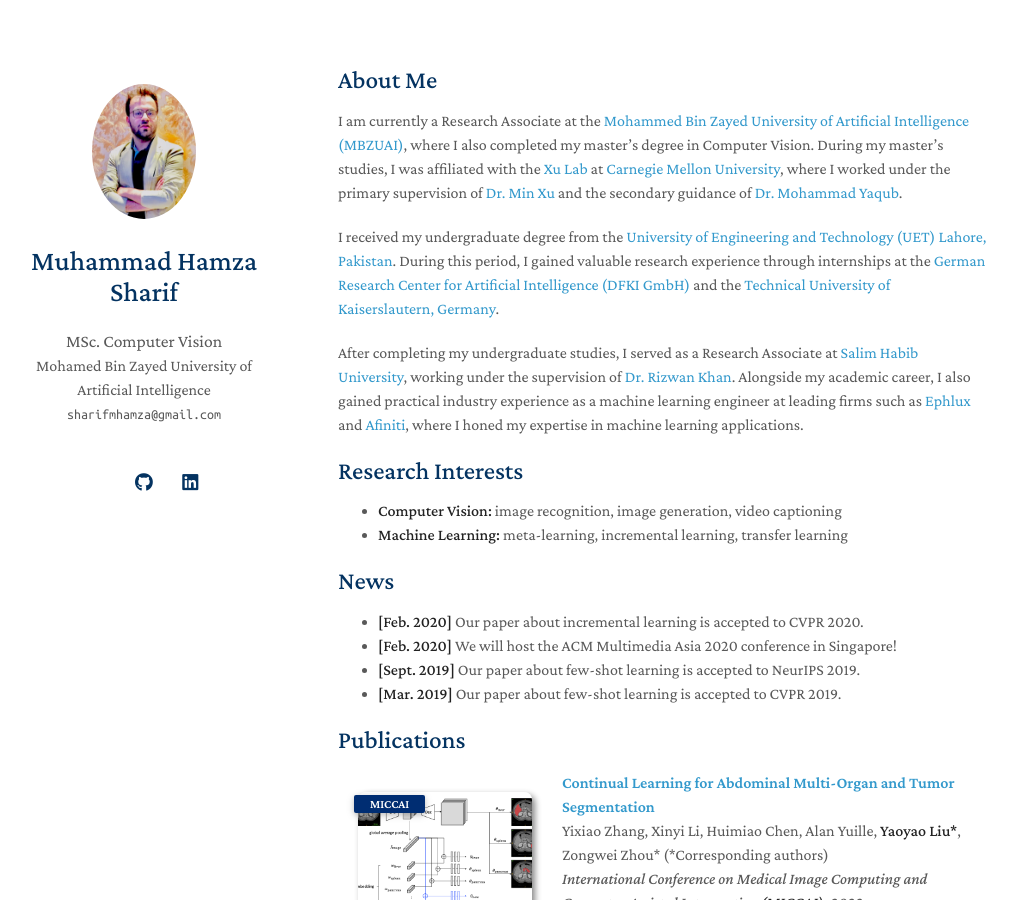
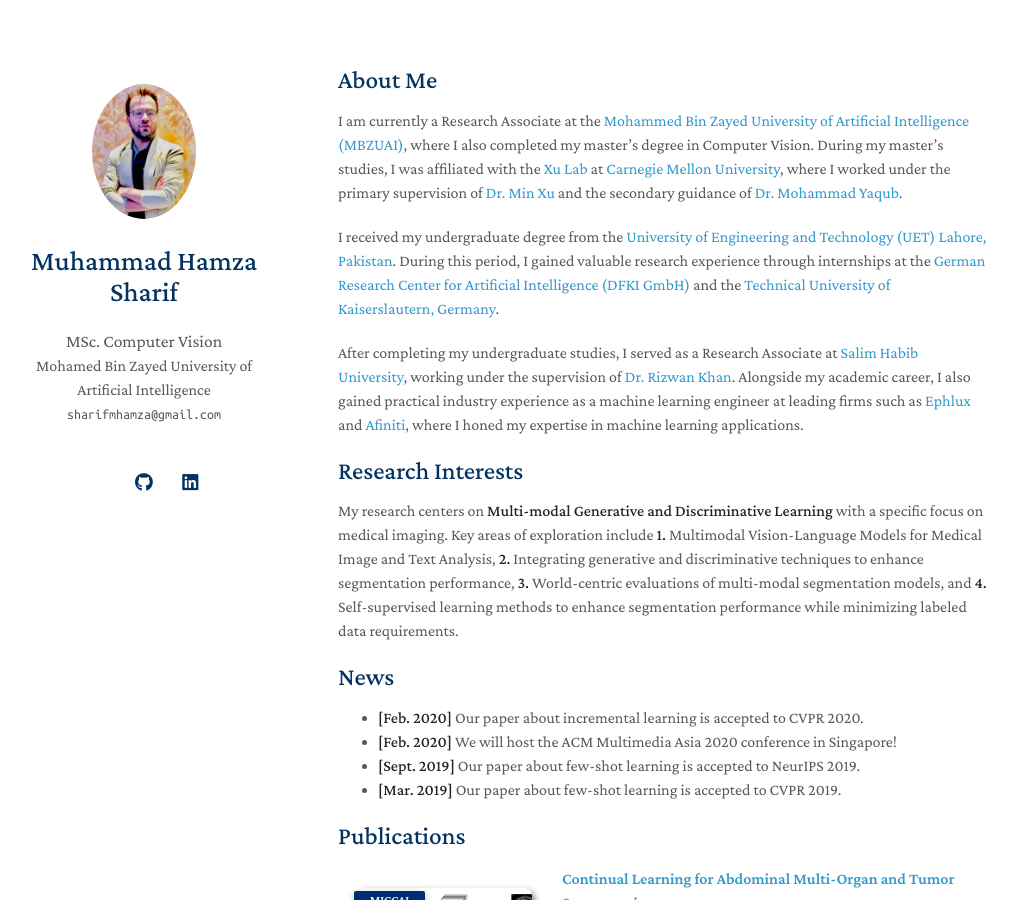
Before and after one commit to Sharifmhamza/sharifmhamza.github.io, a Jekyll site: the page built from index.md, in a window 1280 px wide and 900 px high. Shown: the whole window, without its empty margins (132-1149 px from the left). Built offline with Jekyll 4.4.1, drawn with Linux system fonts in a browser that asks for light colours; a style sheet for code colours, icons or effects is not loaded; our own code applies the rules of GitHub Pages for plain Markdown files.

Commit message:
Update index.md

```diff
--- a/index.md
+++ b/index.md
@@ -12,8 +12,7 @@
 
 ## Research Interests
 
-- **Computer Vision:** image recognition, image generation, video captioning
-- **Machine Learning:** meta-learning, incremental learning, transfer learning
+My research centers on **Multi-modal Generative and Discriminative Learning** with a specific focus on medical imaging. Key areas of exploration include **1.** Multimodal Vision-Language Models for Medical Image and Text Analysis, **2.** Integrating generative and discriminative techniques to enhance segmentation performance, **3.** World-centric evaluations of multi-modal segmentation models, and **4.** Self-supervised learning methods to enhance segmentation performance while minimizing labeled data requirements.
 
 ## News
 
```
